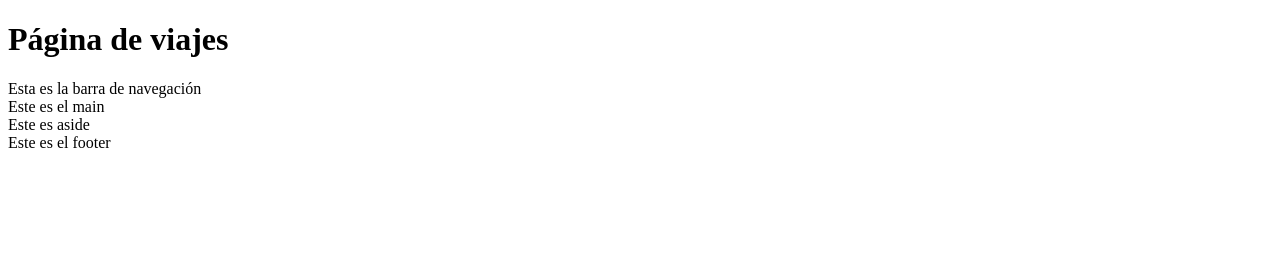
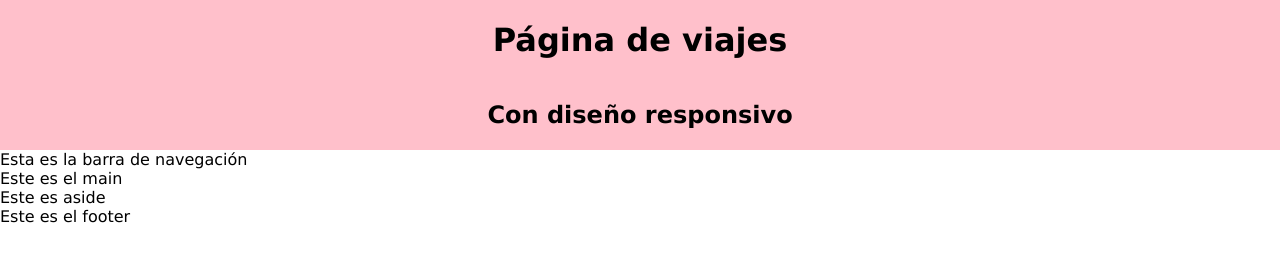
Before and after one commit to KuraiTsukino/practica-mq1, a plain HTML site: page index.html in a window 1280 px wide. Drawn offline with Linux system fonts and the light colour scheme.

Commit message:
header done

```diff
--- a/index.html
+++ b/index.html
@@ -11,6 +11,7 @@
 <body>
     <header>
         <h1>Página de viajes</h1>
+        <h2>Con diseño responsivo</h2>
     </header>
 
     <nav>
--- a/styles/index.css
+++ b/styles/index.css
@@ -0,0 +1,27 @@
+body {
+    margin: 0;
+    padding: 0;
+    font-family: Verdana, Geneva, Tahoma, sans-serif;
+}
+
+header {
+    background-color: pink;
+    height: 150px;
+    padding: 0;
+    margin: 0;
+    display: flex;
+    align-items: center;
+    flex-direction: column;
+}
+
+h1 {
+    display: flex;
+    text-align: center;
+    align-items: center;
+}
+
+h2 {
+    display: flex;
+    text-align: center;
+    align-items: center;
+}
```
